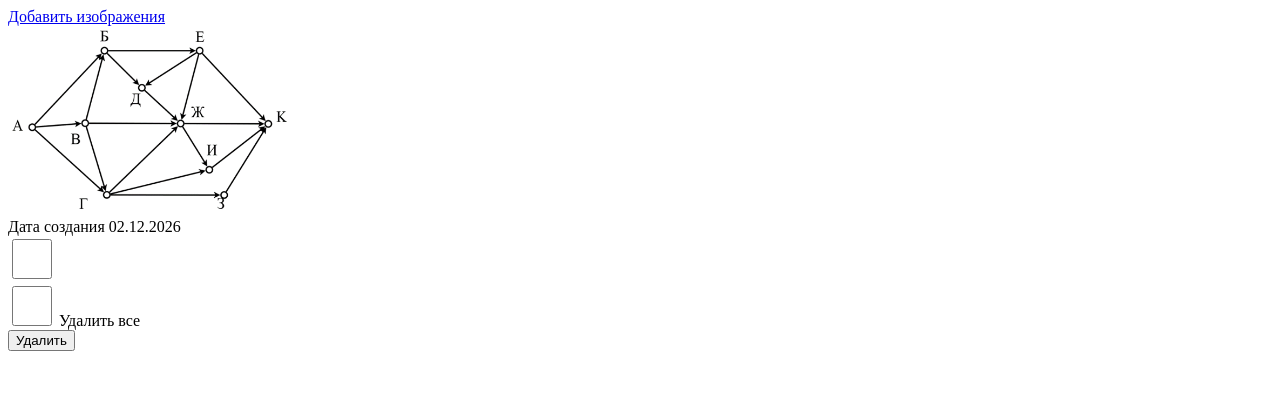
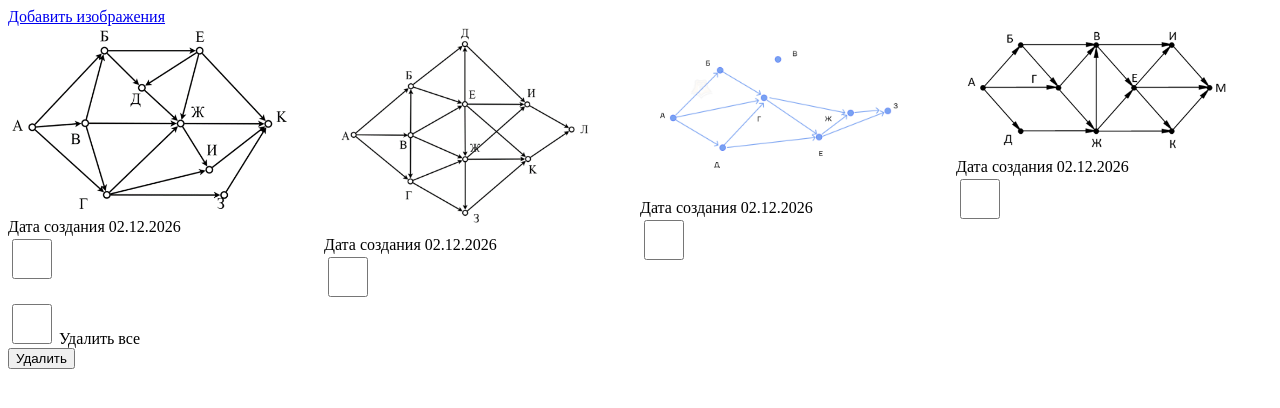
Before and after one commit to alisherrusinov/wptt-learnings, a PHP site: page /gallery.php in a window 1280 px wide. Shown: the top 408 px of the page. Run offline with PHP 8.4, Linux system fonts and the light colour scheme.

Commit message:
fixing gallery

```diff
--- a/php/gallery/delete.php
+++ b/php/gallery/delete.php
@@ -9,9 +9,12 @@ if (!empty($_POST)) {
                 }
             }
         }
-    } else {
-        foreach ($_POST['images'] as $key => $value) {
-            unlink($value);
+    }
+    else {
+        if(array_key_exists('images', $_POST)) {
+            foreach($_POST['images'] as $key => $value) {
+                unlink($value);
+            }
         }
     }
 }
--- a/php/gallery/gallery.php
+++ b/php/gallery/gallery.php
@@ -1,5 +1,5 @@
-<?php require 'load.php'; ?>
-<?php require 'delete.php'; ?>
+<?php require 'delete.php' ?>
+<?php require 'load.php' ?>
 <!DOCTYPE html>
 <html lang="en">
 
@@ -9,29 +9,27 @@
   <meta name="viewport" content="width=device-width, initial-scale=1.0">
   <title>Gallery</title>
   <link rel="stylesheet" href="index.css">
+
 </head>
 
 <body>
   <a href="/create.php">Добавить изображения</a>
-  <div>
-    <form action="" method="POST">
-      <?php
-      $answer = load_images('upload', array('jpg', 'png', 'jpeg'));
-      $allFiles = $answer[0];
-      $allPhotos = $answer[1];
-      foreach ($allFiles as $key => $value) {
-        echo '<div class = "blok_img">
-      <img src="' . $value .  '" class="pimg" title="' . $value . '"/><br>';
-        echo ' <span>Дата создания ' .  date("d.m.Y", filectime($value)) . '</span><br>';
-        echo ' <input type="checkbox" name="images[]" value="' . $value . '" class="check"></div>';
-      }
-      echo '<input type="hidden" name="allPhotos" value=' . $allPhotos . '>';
-      echo '</div>';
-      ?>
+  <form action="" method="POST">
+  <div class="container">
+      <?php foreach ($allFiles as $key => $value) { ?>
+        <div class="blok_img">
+          <img src="<?= $value ?>" class="pimg" title="<?= $value; ?>" /><br>
+          <span>Дата создания <?= date("d.m.Y", filectime($value)); ?></span><br>
+          <input type="checkbox" name="images[]" value="<?= $value ?>" class="check">
+        </div>
+      <?php } ?>
+      <input type="hidden" name="allPhotos" value='<?= $allPhotos; ?>'>
+      </div>
       <label><input type="checkbox" name="rmAll" id="" class="check"> Удалить все</label><br>
       <button type="submit">Удалить</button>
     </form>
-  </div>
+
+
 </body>
 
-</html
+</html>
--- a/php/gallery/load.php
+++ b/php/gallery/load.php
@@ -7,11 +7,9 @@ function load_images($directory, $allowed_types = ['jpg', 'png', 'jpeg'])
   $title = "";
   $i = 0;
   $dirHandle = @opendir($directory) or die("Ошибка при открытии папки !!!");
-  echo '<div class="container">';
   while ($file = readdir($dirHandle)) {
     if ($file == "." || $file == "..") continue;
-    $fileParts = explode(".", $file);
-    $ext = strtolower(array_pop($fileParts));
+    $ext = pathinfo($file)['extension'];
     if (in_array($ext, $allowed_types)) {
       $i++;
       $allPhotos = $allPhotos . $directory . '/' . $file . ';';
@@ -21,7 +19,12 @@ function load_images($directory, $allowed_types = ['jpg', 'png', 'jpeg'])
 
   closedir($dirHandle);
   $answer = [];
-  $answer[] = $allFiles;
-  $answer[] = $allPhotos;
+  $answer['files'] = $allFiles;
+  $answer['photos'] = $allPhotos;
   return $answer;
 }
+
+$answer = load_images('upload', array('jpg', 'png', 'jpeg'));
+$allFiles = $answer['files'];
+$allPhotos = $answer['photos'];
+?>
```
Also changed, not shown: php/gallery/index.css (line endings or trailing spaces), php/gallery/upload/_______________1_________.png (added), php/gallery/upload/________________________1_.png (added), php/gallery/upload/________________________2_.png (added).
